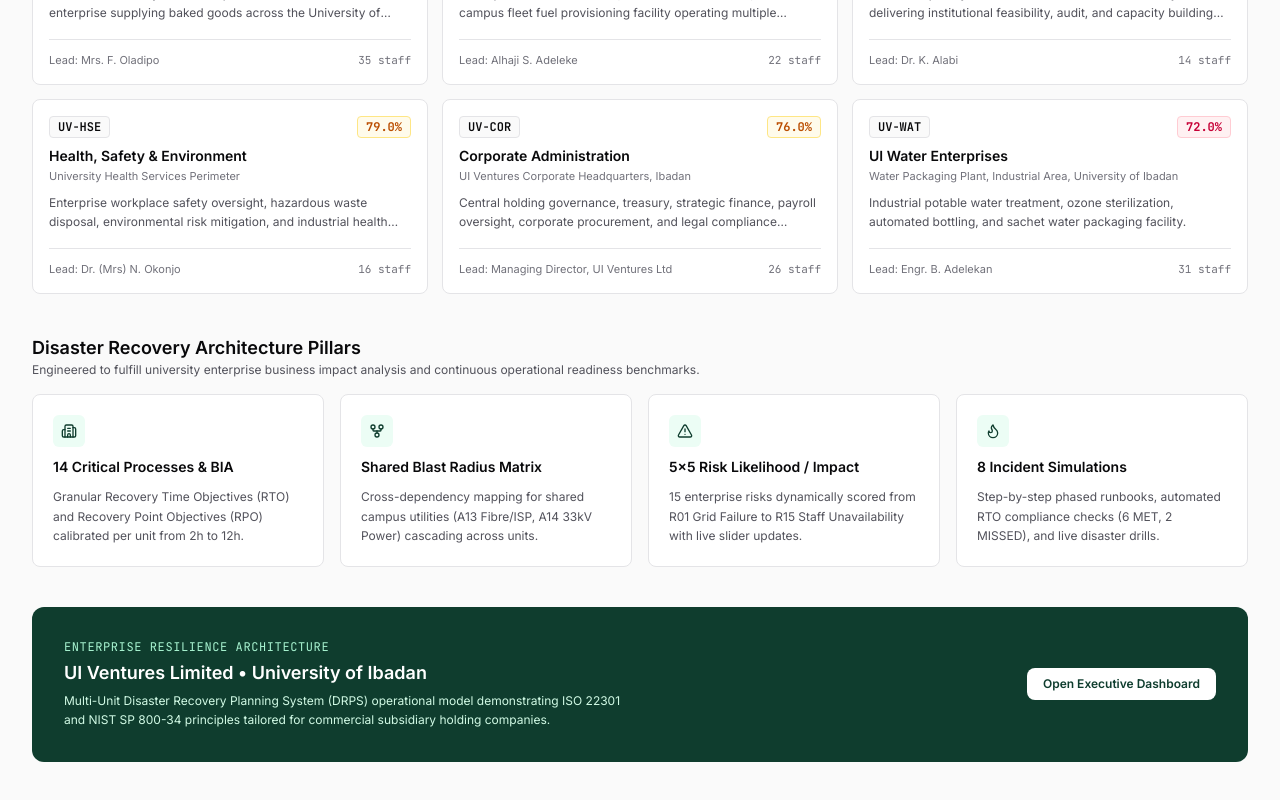
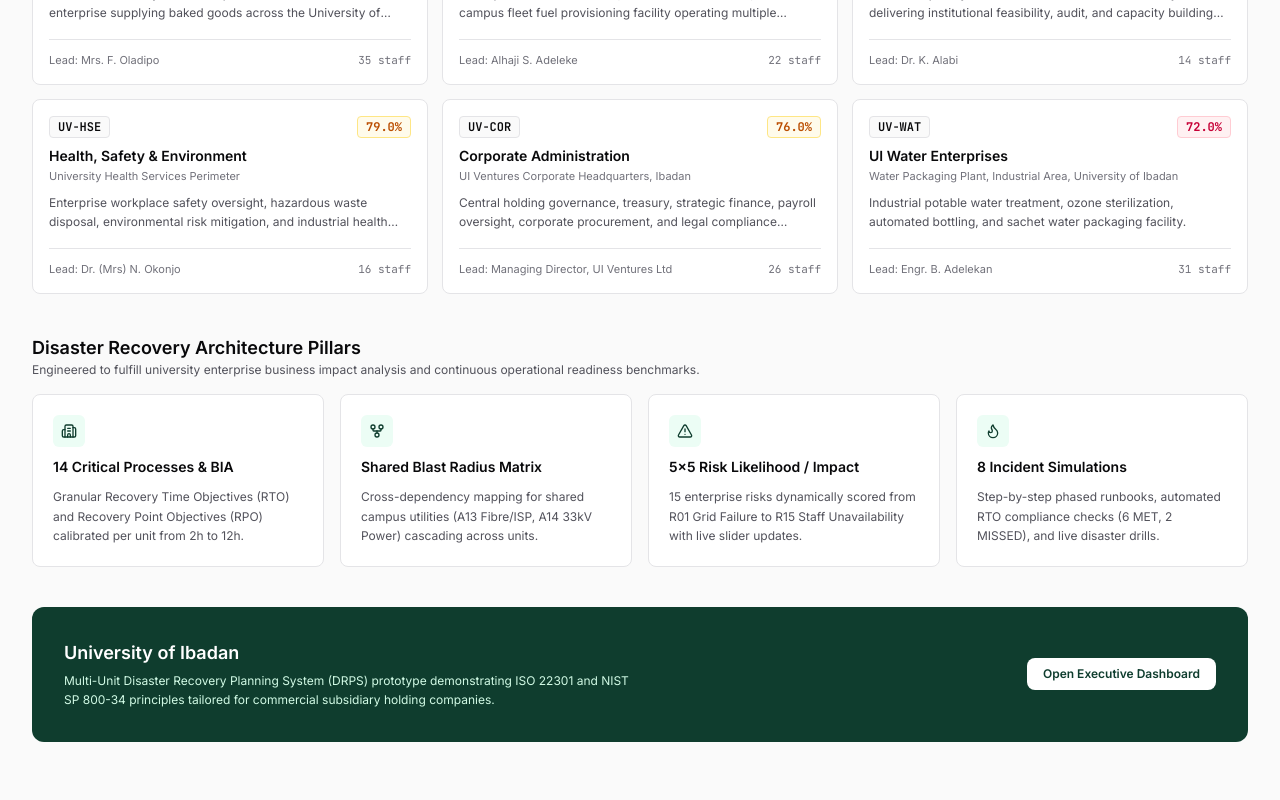
Before and after one commit to michlvince/UI-VENTURES-DRPS, a Next.js app: page / in a window 1280 px wide. Shown: the part 875-1675 px from the top of the page. Built offline with nearby package versions, Linux system fonts and the light colour scheme.

Commit message:
chore: update banner to University of Ibadan without department or course prefix

```diff
--- a/src/components/LandingOverview.tsx
+++ b/src/components/LandingOverview.tsx
@@ -235,15 +235,11 @@ export const LandingOverview: React.FC<LandingOverviewProps> = ({
       {/* Case Study Credit Banner */}
       <section className="bg-[#0F3D2E] text-white rounded-xl p-6 sm:p-8 flex flex-col sm:flex-row items-start sm:items-center justify-between gap-6">
         <div className="space-y-1 max-w-xl">
-          <div className="text-xs uppercase tracking-wider text-[#A7F3D0] font-mono-metrics">
-            Enterprise Resilience Architecture
-          </div>
           <h3 className="text-lg font-semibold text-white">
-            UI Ventures Limited • University of Ibadan
+            University of Ibadan
           </h3>
           <p className="text-xs text-[#D1FAE5] leading-relaxed">
-            Multi-Unit Disaster Recovery Planning System (DRPS) operational model demonstrating ISO 22301 and NIST SP 800-34 principles
-            tailored for commercial subsidiary holding companies.
+            Multi-Unit Disaster Recovery Planning System (DRPS) prototype demonstrating ISO 22301 and NIST SP 800-34 principles tailored for commercial subsidiary holding companies.
           </p>
         </div>
 
```
